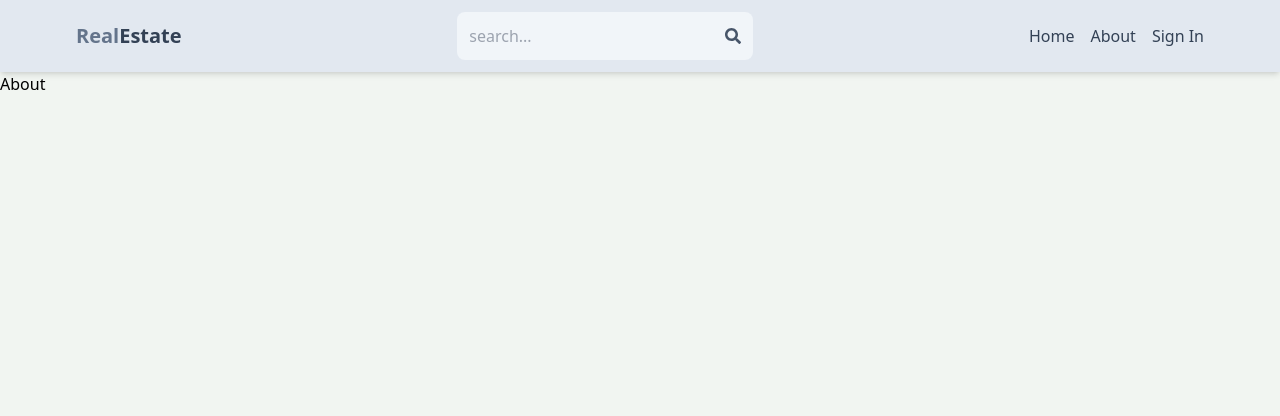
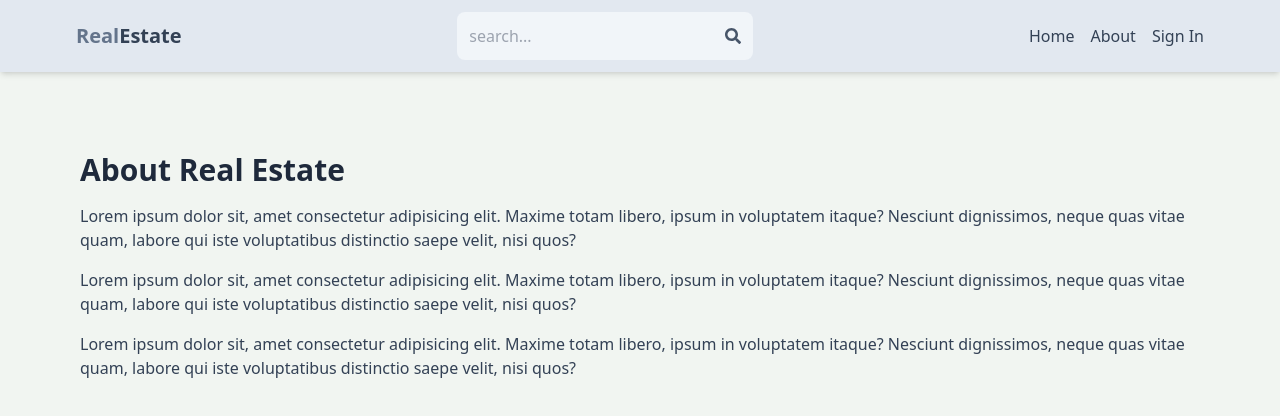
Before and after one commit to asha-github-1996/real-estate, a React (Vite) app in the folder client/: page /about in a window 1280 px wide. Shown: the top 416 px of the page. Built offline with nearby package versions, Linux system fonts and the light colour scheme; no server answers.

Commit message:
complete about page

```diff
--- a/client/src/pages/About.jsx
+++ b/client/src/pages/About.jsx
@@ -1,7 +1,31 @@
 import React from "react";
 
 const About = () => {
-  return <div>About</div>;
+  return (
+    <div className="py-20 px-4 max-w-6xl mx-auto">
+      <h1 className="text-3xl font-bold mb-4 text-slate-800">
+        About Real Estate
+      </h1>
+      <p className="mb-4 text-slate-700">
+        Lorem ipsum dolor sit, amet consectetur adipisicing elit. Maxime totam
+        libero, ipsum in voluptatem itaque? Nesciunt dignissimos, neque quas
+        vitae quam, labore qui iste voluptatibus distinctio saepe velit, nisi
+        quos?
+      </p>
+      <p className="mb-4 text-slate-700">
+        Lorem ipsum dolor sit, amet consectetur adipisicing elit. Maxime totam
+        libero, ipsum in voluptatem itaque? Nesciunt dignissimos, neque quas
+        vitae quam, labore qui iste voluptatibus distinctio saepe velit, nisi
+        quos?
+      </p>
+      <p className="mb-4 text-slate-700">
+        Lorem ipsum dolor sit, amet consectetur adipisicing elit. Maxime totam
+        libero, ipsum in voluptatem itaque? Nesciunt dignissimos, neque quas
+        vitae quam, labore qui iste voluptatibus distinctio saepe velit, nisi
+        quos?
+      </p>
+    </div>
+  );
 };
 
 export default About;
```
